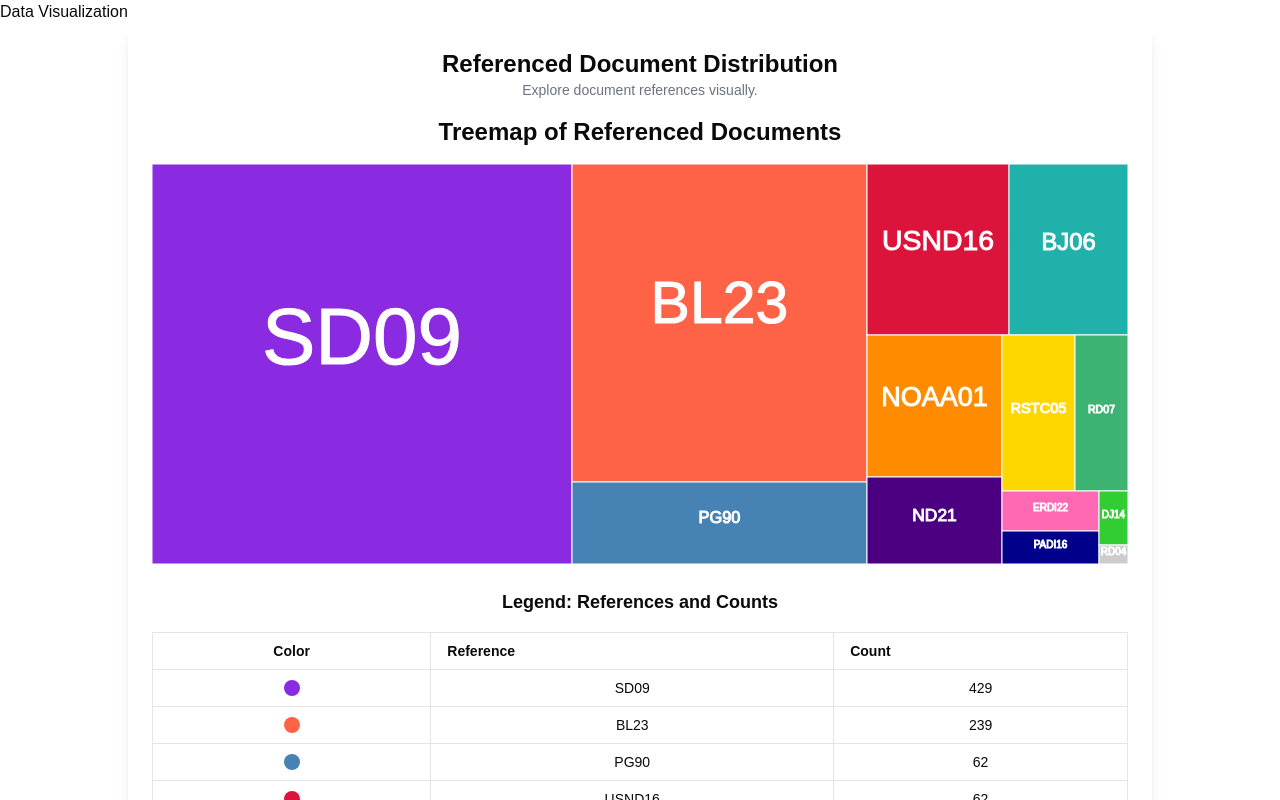
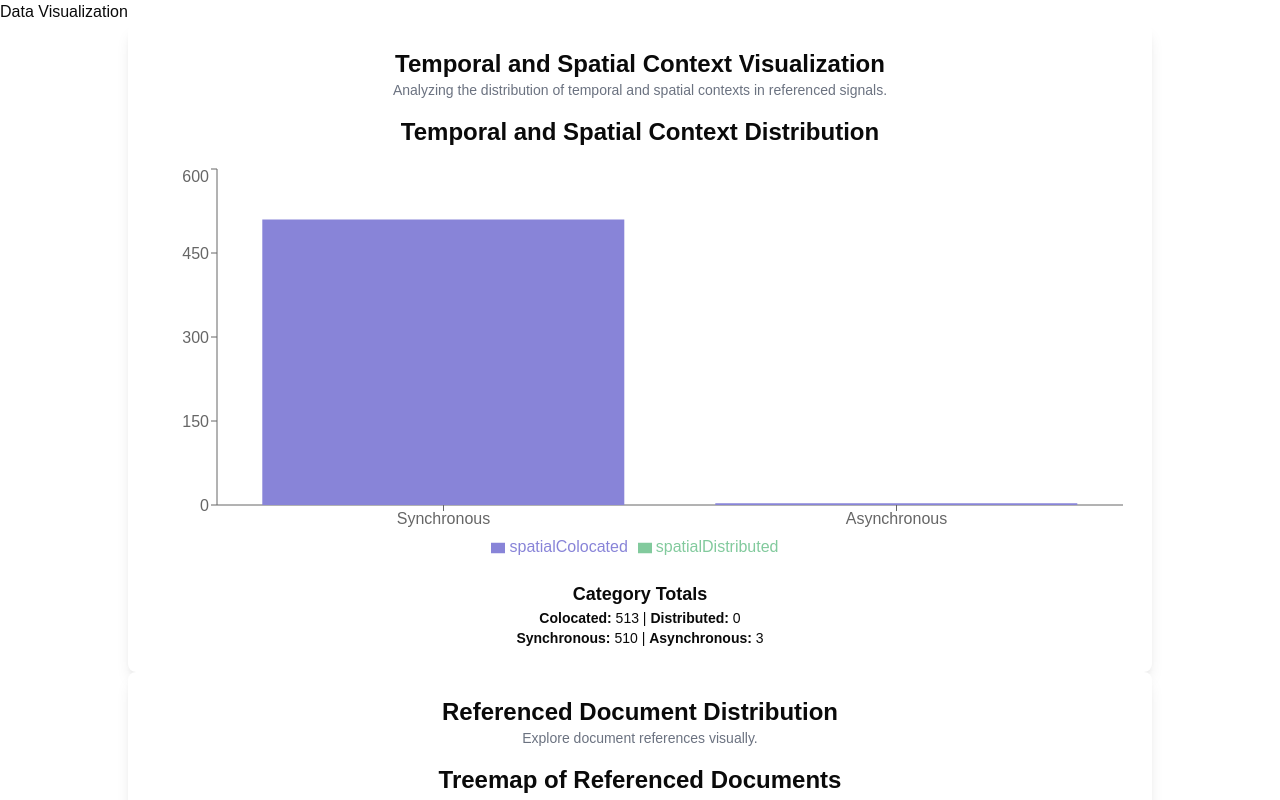
Before and after one commit to Yaser-Aldammad/data-visualization, a Next.js app: page / in a window 1280 px wide. Shown: the top 800 px of the page. Built offline with nearby package versions, Linux system fonts and the light colour scheme.

Commit message:
stackbar table

```diff
--- a/src/app/page.tsx
+++ b/src/app/page.tsx
@@ -52,6 +52,8 @@ import { processData } from '../components/ui/snakeyChart/processData';
 import { PieCard } from "@/components/ui/PieChart/card";
 import { BubbleCard } from "@/components/ui/BubbleChart/card";
 import  TreemapCard from "@/components/ui/TreemapChart/Card";
+import ContextStackedBarCard from "@/components/ui/StackedBarChart/card";
+
 
 export const metadata: Metadata = {
   title: 'Data Visualization',
@@ -64,6 +66,7 @@ export default function Home() {
   return (
     <>
       <h1>Data Visualization</h1>
+      <ContextStackedBarCard/>
       <TreemapCard />
       <PieCard />
       <BubbleCard />
--- /dev/null
+++ b/src/components/ui/StackedBarChart/Card.tsx
@@ -0,0 +1,20 @@
+"use client";
+
+import React from "react";
+import ContextStackedBarChart from "./stackedBar"; // Ensure the path is correct
+
+const ContextStackedBarCard: React.FC = () => {
+  return (
+    <div className="card flex flex-col p-6 shadow-lg rounded-lg bg-white max-w-5xl mx-auto">
+      <div className="card-header mb-4 text-center">
+        <h2 className="text-2xl font-bold">Temporal and Spatial Context Visualization</h2>
+        <p className="text-sm text-gray-500">Analyzing the distribution of temporal and spatial contexts in referenced signals.</p>
+      </div>
+      <div className="card-content flex-1">
+        <ContextStackedBarChart />
+      </div>
+    </div>
+  );
+};
+
+export default ContextStackedBarCard; // Default export
--- /dev/null
+++ b/src/components/ui/StackedBarChart/stackedBar.tsx
@@ -0,0 +1,79 @@
+"use client";
+
+import React, { useState, useEffect } from "react";
+import { BarChart, Bar, XAxis, YAxis, Tooltip, Legend, ResponsiveContainer } from "recharts";
+import processData from "../../../../data/processData";
+
+const ContextStackedBarChart: React.FC = () => {
+  const [chartData, setChartData] = useState([]);
+  const [totals, setTotals] = useState({
+    spatialColocated: 0,
+    spatialDistributed: 0,
+    synchronous: 0,
+    asynchronous: 0,
+  });
+
+  useEffect(() => {
+    const data = processData.messages.reduce((acc, msg) => {
+      const existingEntry = acc.find((item) => item.context === msg.temporalContext);
+      if (existingEntry) {
+        existingEntry.spatialColocated += msg.spatialContext === "Colocated" ? 1 : 0;
+        existingEntry.spatialDistributed += msg.spatialContext === "Distributed" ? 1 : 0;
+      } else {
+        acc.push({
+          context: msg.temporalContext,
+          spatialColocated: msg.spatialContext === "Colocated" ? 1 : 0,
+          spatialDistributed: msg.spatialContext === "Distributed" ? 1 : 0,
+        });
+      }
+      return acc;
+    }, []);
+
+    // Calculate totals
+    const totalColocated = data.reduce((sum, item) => sum + item.spatialColocated, 0);
+    const totalDistributed = data.reduce((sum, item) => sum + item.spatialDistributed, 0);
+    const totalSynchronous = data.reduce(
+      (sum, item) => (item.context === "Synchronous" ? sum + item.spatialColocated + item.spatialDistributed : sum),
+      0
+    );
+    const totalAsynchronous = data.reduce(
+      (sum, item) => (item.context === "Asynchronous" ? sum + item.spatialColocated + item.spatialDistributed : sum),
+      0
+    );
+
+    setChartData(data);
+    setTotals({
+      spatialColocated: totalColocated,
+      spatialDistributed: totalDistributed,
+      synchronous: totalSynchronous,
+      asynchronous: totalAsynchronous,
+    });
+  }, []);
+
+  return (
+    <div className="flex flex-col items-center">
+      <h2 className="text-2xl font-bold mb-4">Temporal and Spatial Context Distribution</h2>
+      <ResponsiveContainer width="100%" height={400}>
+        <BarChart data={chartData}>
+          <XAxis dataKey="context" />
+          <YAxis />
+          <Tooltip />
+          <Legend />
+          <Bar dataKey="spatialColocated" stackId="a" fill="#8884d8" />
+          <Bar dataKey="spatialDistributed" stackId="a" fill="#82ca9d" />
+        </BarChart>
+      </ResponsiveContainer>
+      <div className="mt-4 text-center">
+        <h3 className="text-lg font-bold">Category Totals</h3>
+        <p className="text-sm">
+          <strong>Colocated:</strong> {totals.spatialColocated} | <strong>Distributed:</strong> {totals.spatialDistributed}
+        </p>
+        <p className="text-sm">
+          <strong>Synchronous:</strong> {totals.synchronous} | <strong>Asynchronous:</strong> {totals.asynchronous}
+        </p>
+      </div>
+    </div>
+  );
+};
+
+export default ContextStackedBarChart;
```
